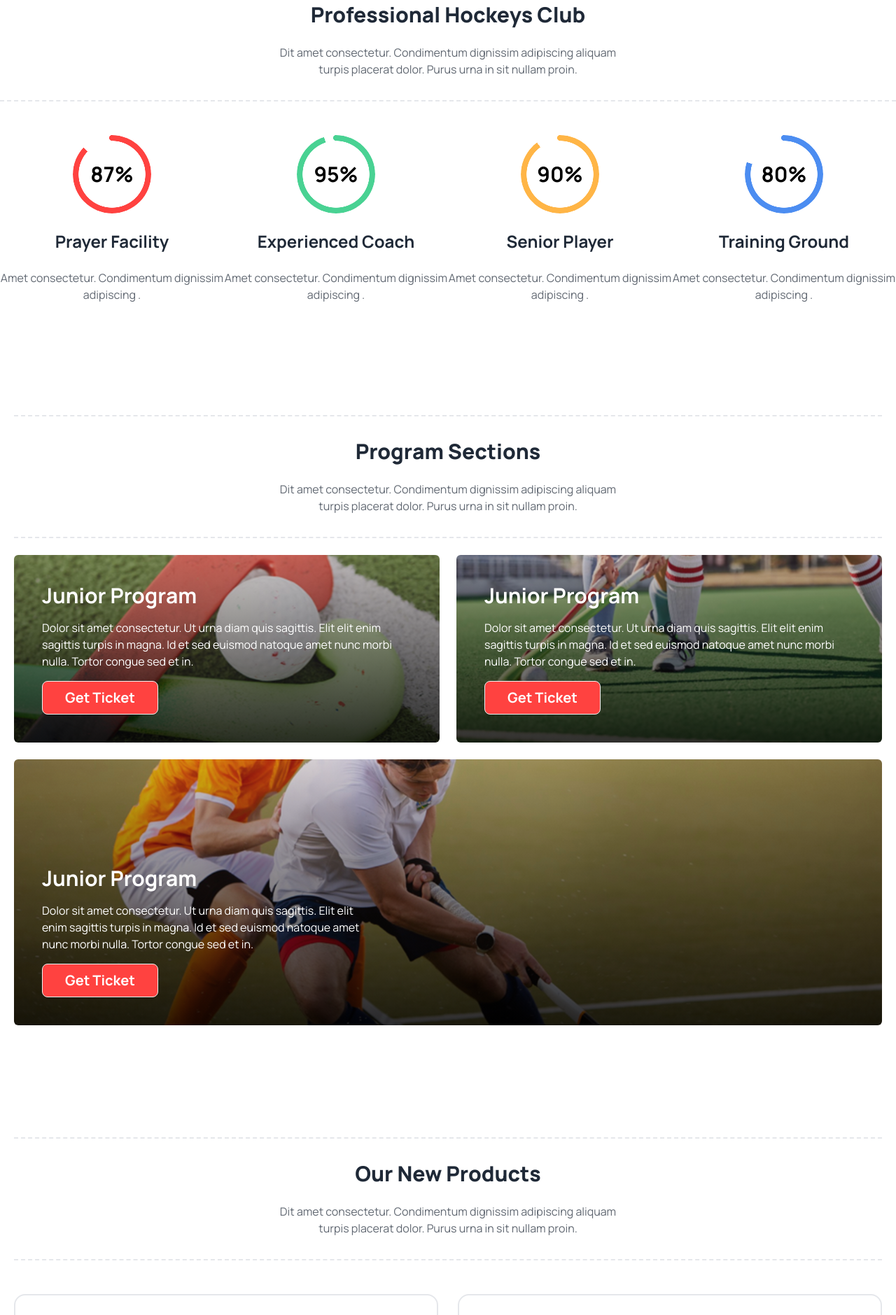
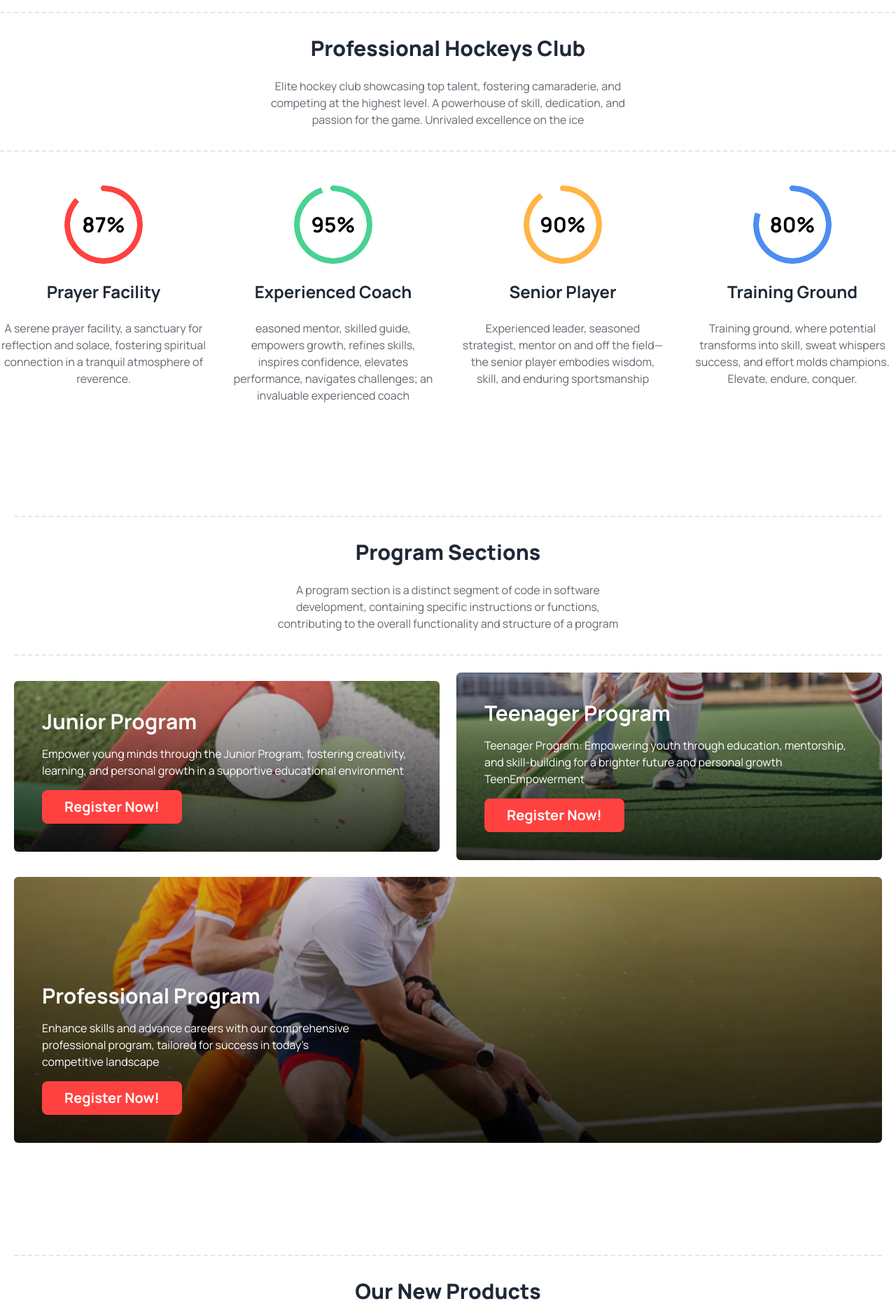
Before and after one commit to Mahedihasanimam/Hockey, a plain HTML site: page index.html in a window 1280 px wide. Shown: the part 921-2800 px from the top of the page at 70% size. Drawn offline with nearby package versions, Linux system fonts and the light colour scheme.

Commit message:
all testing completed succesfully

```diff
--- a/index.html
+++ b/index.html
@@ -165,8 +165,7 @@
         <div class="bg-black text-white lg:w-5/12 w-full rounded-md p-6 space-y-4 ">
             <h3 class="text-2xl">Meet all the heroes from the field</h3>
             <p class="opacity-70">
-              Dit amet consectetur. Condimentum dignissim adipiscing aliquam
-              turpis placerat dolor. Purus urna in sit nullam proin.
+              Embark on a journey to meet extraordinary heroes from various fields, each contributing their unique skills and passion to make a positive impact on the world. Inspire and be inspired!
             </p>
           </div>
        </div>
@@ -180,34 +179,34 @@
                 <div class="lg:w-[40%] w-full mx-auto text-center space-y-6">
                     <h1 class="lg:text-3xl text-2xl font-extrabold">Professional Hockeys Club</h1>
                     <p class="opacity-70">
-                        Dit amet consectetur. Condimentum dignissim adipiscing aliquam turpis placerat dolor. Purus urna in sit nullam proin.
+                      Elite hockey club showcasing top talent, fostering camaraderie, and competing at the highest level. A powerhouse of skill, dedication, and passion for the game. Unrivaled excellence on the ice
                     </p>
                 </div>
             </div>
             <!-- gloval use  -->
-            <div class="grid lg:grid-cols-4 md:grid-cols-2 grid-cols-1 lg:my-12 my-4">
+            <div class="grid lg:grid-cols-4 md:grid-cols-2 grid-cols-1 lg:my-12 my-4 gap-8">
                 <div class="text-center space-y-6 lg:my-0 my-12">
                     <div class="radial-progress text-[#FF4240] after:hidden  p-4" style="--value:87;" role="progressbar"><span class="text-black font-bold text-3xl ">87%</span></div>
                     <h3 class="text-2xl font-bold">Prayer Facility</h3>
-                    <p class="opacity-70">Amet consectetur. Condimentum dignissim adipiscing .</p>
+                    <p class="opacity-70">A serene prayer facility, a sanctuary for reflection and solace, fostering spiritual connection in a tranquil atmosphere of reverence.</p>
 
                 </div>
                 <div class="text-center space-y-6 lg:my-0 my-12">
                     <div class="radial-progress text-[#49D293] p-4 after:hidden " style="--value:95;" role="progressbar"><span class="text-black font-bold text-3xl">95%</span></div>
                     <h3 class="text-2xl font-bold">Experienced Coach</h3>
-                    <p class="opacity-70">Amet consectetur. Condimentum dignissim adipiscing .</p>
+                    <p class="opacity-70">easoned mentor, skilled guide, empowers growth, refines skills, inspires confidence, elevates performance, navigates challenges; an invaluable experienced coach</p>
 
                 </div>
                 <div class="text-center space-y-6 lg:my-0 my-12">
                     <div class="radial-progress text-[#FFB546] p-4 after:hidden " style="--value:90;" role="progressbar"><span class="text-black font-bold text-3xl">90%</span></div>
                     <h3 class="text-2xl font-bold">Senior Player</h3>
-                    <p class="opacity-70">Amet consectetur. Condimentum dignissim adipiscing .</p>
+                    <p class="opacity-70">Experienced leader, seasoned strategist, mentor on and off the field— the senior player embodies wisdom, skill, and enduring sportsmanship</p>
 
                 </div>
                 <div class="text-center space-y-6 lg:my-0 my-12 ">
                     <div class="radial-progress text-[#4C8DF1] p-4 after:hidden" style="--value:80;" role="progressbar"><span class="text-black font-bold text-3xl">80%</span></div>
                     <h3 class="text-2xl font-bold">Training Ground</h3>
-                    <p class="opacity-70">Amet consectetur. Condimentum dignissim adipiscing .</p>
+                    <p class="opacity-70">Training ground, where potential transforms into skill, sweat whispers success, and effort molds champions. Elevate, endure, conquer.</p>
 
                 </div>
 
@@ -220,37 +219,34 @@
                 <div class="lg:w-[40%] w-full mx-auto text-center space-y-6">
                     <h1 class="lg:text-3xl text-2xl font-extrabold">Program Sections</h1>
                     <p class="opacity-70">
-                        Dit amet consectetur. Condimentum dignissim adipiscing aliquam turpis placerat dolor. Purus urna in sit nullam proin.
+                      A program section is a distinct segment of code in software development, containing specific instructions or functions, contributing to the overall functionality and structure of a program
                     </p>
                 </div>
             </div>
             <div class="grid lg:grid-cols-2 grid-cols-1 justify-center items-center gap-6 text-white" >
                 <div class="col-span-1 mx-auto divebg bg-no-repeat bg-center  p-10 mb-6 space-y-4 rounded-md">
                    <h3  class="text-3xl font-bold">Junior Program</h3>
-                   <p>Dolor sit amet consectetur. Ut urna diam quis sagittis. Elit elit
-                    enim sagittis turpis in magna. Id et sed euismod natoque amet nunc morbi nulla. Tortor congue sed et in.</p>
+                   <p>Empower young minds through the Junior Program, fostering creativity, learning, and personal growth in a supportive educational environment</p>
                    <a
-                class="btn bg-my-primary hover:bg-my-primary text-white text-xl font-bold lg:px-8 px-2 py-2"
-                >Get Ticket</a>
+                class="btn bg-my-primary hover:bg-my-primary text-white text-xl font-bold lg:px-8 px-2 py-2 border-none"
+                >Register Now!</a>
                 </div>
                 <div class="col-span-1 mx-auto divebg1 bg-no-repeat  bg-center   p-10 mb-6 space-y-4 rounded-md ">
-                    <h3  class="text-3xl font-bold">Junior Program</h3>
-                   <p>Dolor sit amet consectetur. Ut urna diam quis sagittis. Elit elit
-                    enim sagittis turpis in magna. Id et sed euismod natoque amet nunc morbi nulla. Tortor congue sed et in.</p>
+                    <h3  class="text-3xl font-bold">Teenager Program</h3>
+                   <p>Teenager Program: Empowering youth through education, mentorship, and skill-building for a brighter future and personal growth TeenEmpowerment</p>
                    <a
-                class="btn bg-my-primary hover:bg-my-primary text-white text-xl font-bold lg:px-8 px-2 py-2"
-                >Get Ticket</a>
+                class="btn bg-my-primary hover:bg-my-primary text-white text-xl font-bold lg:px-8 px-2 py-2 border-none"
+                >Register Now!</a>
                 </div>
                 </div>
                 <div class=" col-span-2 mx-auto divebg3 bg-no-repeat bg-center p-10 text-white  rounded-md">
                    <div class="flex items-end md:h-[300px]">
                     <div class="lg:w-2/5 w-full space-y-4">
-                        <h3 class="text-3xl font-bold">Junior Program</h3>
-                        <p>Dolor sit amet consectetur. Ut urna diam quis sagittis. Elit elit
-                         enim sagittis turpis in magna. Id et sed euismod natoque amet nunc morbi nulla. Tortor congue sed et in.</p>
+                        <h3 class="text-3xl font-bold">Professional Program</h3>
+                        <p>Enhance skills and advance careers with our comprehensive professional program, tailored for success in today's competitive landscape</p>
                         <a
-                     class="btn bg-my-primary hover:bg-my-primary text-white text-xl font-bold lg:px-8 px-2 py-2"
-                     >Get Ticket</a>
+                     class="btn bg-my-primary hover:bg-my-primary text-white text-xl font-bold lg:px-8 px-2 py-2 border-none"
+                     >Register Now!</a>
                        </div>
                    </div>
                  </div>
@@ -264,10 +260,9 @@
                 <div class="lg:w-[40%] w-full mx-auto text-center space-y-6">
                     <h1 class="lg:text-3xl text-2xl font-extrabold">Our New Products</h1>
                     <p class="opacity-70">
-                        Dit amet consectetur. Condimentum dignissim adipiscing aliquam turpis placerat dolor. Purus urna in sit nullam proin.
+                      Explore our latest innovations! Introducing cutting-edge products that redefine excellence. Elevate your experience with unparalleled quality, functionality, and style. Discover a new era of possibilities.
                     </p>
                 </div>
-
             </div>
             <!-- gloval use  -->
             <div class="grid grid-cols-1 lg:grid-cols-2 gap-7 my-12">
@@ -291,8 +286,8 @@
                                 <h3 class="text-lg font-medium opacity-70"> 5.0</h3>
                             </div>
                         </div>
-                        <h2 class=" lg:text-xl text-sm font-extrabold text-nowrap ">World Cup Flags Football</h2>
-                        <p class="opacity-70">Dolor sit amet consectetur. Ut urna diam quis sagittis. </p>
+                        <h2 class=" lg:text-xl text-sm font-extrabold text-nowrap ">Awesome Men Jacket </h2>
+                        <p class="opacity-70">Stylish men's jacket, blending fashion and warmth for versatile elegance</p>
                       <div class="lg:flex flex-row space-y-3 items-center justify-between">
                       <h2 class=" text-lg font-extrabold text-my-primary ">Price - $22.00</h2>
                       <div class="flex items-center gap-4">
@@ -315,18 +310,18 @@
                             </div>
                             <div class="flex gap-2  items-center">
                                 <i class="fa-regular fa-eye lg:text-2xl text-lg opacity-70"></i>
-                                <h3 class="text-lg font-medium opacity-70"> 5.0</h3>
+                                <h3 class="text-lg font-medium opacity-70"> 10.32</h3>
 
                             </div>
                             <div class="flex gap-2  items-center">
                                 <i class="fa-regular fa-heart text-2xl opacity-70 "></i>
-                                <h3 class="text-lg font-medium opacity-70"> 5.0</h3>
+                                <h3 class="text-lg font-medium opacity-70"> 9.0</h3>
                             </div>
                         </div>
                         <h2 class=" lg:text-xl text-sm font-extrabold  text-nowrap">World Cup Flags Football</h2>
-                        <p class="opacity-70">Dolor sit amet consectetur. Ut urna diam quis sagittis. </p>
+                        <p class="opacity-70">Global excitement, diverse flags unite in World Cup football fever </p>
                       <div class="lg:flex flex-row space-y-3 items-center justify-between">
-                      <h2 class=" text-lg font-extrabold text-my-primary">Price - $22.00</h2>
+                      <h2 class=" text-lg font-extrabold text-my-primary">Price - $30.00</h2>
                       <div class="flex items-center gap-4">
                         <i class="fa-solid fa-cart-shopping text-2xl opacity-70"></i>
                         <h3 class="text-lg font-semibold opacity-70">Delivery Fee : Free</h3>
@@ -347,18 +342,18 @@
                             </div>
                             <div class="flex gap-2  items-center">
                                 <i class="fa-regular fa-eye lg:text-2xl text-lg opacity-70"></i>
-                                <h3 class="text-lg font-medium opacity-70"> 5.0</h3>
+                                <h3 class="text-lg font-medium opacity-70"> 2.0</h3>
 
                             </div>
                             <div class="flex gap-2  items-center">
                                 <i class="fa-regular fa-heart lg:text-2xl text-lg opacity-70 "></i>
-                                <h3 class="text-lg font-medium opacity-70"> 5.0</h3>
+                                <h3 class="text-lg font-medium opacity-70"> 1.0</h3>
                             </div>
                         </div>
-                        <h2 class=" lg:text-xl text-sm  font-extrabold text-nowrap">World Cup Flags Football</h2>
-                        <p class="opacity-70">Dolor sit amet consectetur. Ut urna diam quis sagittis. </p>
+                        <h2 class=" lg:text-xl text-sm  font-extrabold text-nowrap">Strong Helmet</h2>
+                        <p class="opacity-70">Robust helmet ensures ultimate head protection in extreme conditions</p>
                       <div class="lg:flex flex-row space-y-3 items-center justify-between">
-                      <h2 class=" text-lg font-extrabold text-my-primary">Price - $22.00</h2>
+                      <h2 class=" text-lg font-extrabold text-my-primary">Price - $12.00</h2>
                       <div class="flex items-center gap-4">
                         <i class="fa-solid fa-cart-shopping text-2xl opacity-70"></i>
                         <h3 class="text-lg font-semibold opacity-70">Delivery Fee : Free</h3>
@@ -384,13 +379,13 @@
                             </div>
                             <div class="flex gap-2  items-center">
                                 <i class="fa-regular fa-heart lg:text-2xl text-lg  opacity-70 "></i>
-                                <h3 class="text-lg font-medium opacity-70"> 5.0</h3>
+                                <h3 class="text-lg font-medium opacity-70"> 4.0</h3>
                             </div>
                         </div>
-                        <h2 class=" lg:text-xl text-sm font-extrabold text-nowrap">World Cup Flags Football</h2>
-                        <p class="opacity-70">Dolor sit amet consectetur. Ut urna diam quis sagittis. </p>
+                        <h2 class=" lg:text-xl text-sm font-extrabold text-nowrap">World Cup Flags Jersey</h2>
+                        <p class="opacity-70">Diverse nations unite on World Cup flags-adorned jerseys in competition</p>
                       <div class="lg:flex flex-row space-y-3 items-center justify-between">
-                      <h2 class=" text-lg font-extrabold text-my-primary">Price - $22.00</h2>
+                      <h2 class=" text-lg font-extrabold text-my-primary">Price - $7.00</h2>
                       <div class="flex items-center gap-4">
                         <i class="fa-solid fa-cart-shopping text-2xl opacity-70"></i>
                         <h3 class="text-lg font-semibold opacity-70">Delivery Fee : Free</h3>
@@ -412,18 +407,18 @@
                             </div>
                             <div class="flex gap-2  items-center">
                                 <i class="fa-regular fa-eye lg:text-2xl text-lg opacity-70"></i>
-                                <h3 class="text-lg font-medium opacity-70"> 5.0</h3>
+                                <h3 class="text-lg font-medium opacity-70"> 18k.0</h3>
 
                             </div>
                             <div class="flex gap-2  items-center">
                                 <i class="fa-regular fa-heart lg:text-2xl text-lg opacity-70 "></i>
-                                <h3 class="text-lg font-medium opacity-70"> 5.0</h3>
+                                <h3 class="text-lg font-medium opacity-70"> 5k.0</h3>
                             </div>
                         </div>
-                        <h2 class=" lg:text-xl text-sm  font-extrabold text-nowrap">World Cup Flags Football</h2>
-                        <p class="opacity-70">Dolor sit amet consectetur. Ut urna diam quis sagittis. </p>
+                        <h2 class=" lg:text-xl text-sm  font-extrabold text-nowrap">Cricket helmet</h2>
+                        <p class="opacity-70">Protective headgear for cricket players, ensuring safety during gameplay </p>
                       <div class="lg:flex flex-row space-y-3 items-center justify-between">
-                      <h2 class=" text-lg font-extrabold text-my-primary">Price - $22.00</h2>
+                      <h2 class=" text-lg font-extrabold text-my-primary">Price - $100.00</h2>
                       <div class="flex items-center gap-4">
                         <i class="fa-solid fa-cart-shopping text-2xl opacity-70"></i>
                         <h3 class="text-lg font-semibold opacity-70">Delivery Fee : Free</h3>
@@ -444,16 +439,16 @@
                             </div>
                             <div class="flex gap-2  items-center">
                                 <i class="fa-regular fa-eye lg:text-2xl text-lg opacity-70"></i>
-                                <h3 class="text-lg font-medium opacity-70"> 5.0</h3>
+                                <h3 class="text-lg font-medium opacity-70"> 7k.0</h3>
 
                             </div>
                             <div class="flex gap-2  items-center">
                                 <i class="fa-regular fa-heart lg:text-2xl text-lg opacity-70 "></i>
-                                <h3 class="text-lg font-medium opacity-70"> 5.0</h3>
+                                <h3 class="text-lg font-medium opacity-70"> 2k.0</h3>
                             </div>
                         </div>
                         <h2 class=" lg:text-xl text-sm font-extrabold text-nowrap">World Cup Flags Football</h2>
-                        <p class="opacity-70">Dolor sit amet consectetur. Ut urna diam quis sagittis. </p>
+                        <p class="opacity-70">Global excitement, diverse flags unite in World Cup football fever</p>
                       <div class="lg:flex flex-row space-y-3 items-center justify-between">
                       <h2 class=" text-lg font-extrabold text-my-primary">Price - $22.00</h2>
                       <div class="flex items-center gap-4">
@@ -474,7 +469,7 @@
             <div class="lg:w-[40%] w-full mx-auto text-center space-y-6">
                 <h1 class="lg:text-3xl text-2xl font-extrabold">Clients Question</h1>
                 <p class="opacity-70 ">
-                    Dit amet consectetur. Condimentum dignissim adipiscing aliquam turpis placerat dolor. Purus urna in sit nullam proin.
+                  Clients question to understand and make informed decisions. Addressing concerns and providing clear, concise answers builds trust and strengthens client relationships in various professional settings
                 </p>
             </div>
         </div>
@@ -490,7 +485,7 @@
                 Our Equipment
               </div>
               <div class="collapse-content py-6">
-                <p>Dolor sit amet consectetur. Ut urna diam quis sagittis. Elit elit enim sagittis turpis in magna.</p>
+                <p>Our equipment is cutting-edge, reliable, and designed for peak performance. From advanced technology to durable tools, we provide the tools you need to excel in any endeavor</p>
               </div>
             </div>
             <div class="collapse collapse-plus border-t-2 rounded-sm border-gray-200">
@@ -499,7 +494,7 @@
                 Hockey Training
               </div>
               <div class="collapse-content">
-                <p>Dolor sit amet consectetur. Ut urna diam quis sagittis. Elit elit enim sagittis turpis in magna.</p>
+                <p>Hockey training focuses on enhancing skills like stickhandling, shooting, and agility. Off-ice conditioning, drills, and teamwork are crucial for players to excel on the ice</p>
               </div>
             </div>
             <div class="collapse collapse-plus border-t-2 rounded-sm border-gray-200">
@@ -508,7 +503,7 @@
                 Private Lessons
               </div>
               <div class="collapse-content">
-                <p>Dolor sit amet consectetur. Ut urna diam quis sagittis. Elit elit enim sagittis turpis in magna.</p>
+                <p>Private lessons offer personalized guidance, fostering focused learning. Tailored instruction enhances skills and accelerates progress, creating a unique educational experience that caters to individual needs and goals</p>
               </div>
             </div>
             <div class="collapse collapse-plus border-t-2 rounded-sm border-gray-200">
@@ -517,7 +512,7 @@
                 Ski Touring
               </div>
               <div class="collapse-content">
-                <p>Dolor sit amet consectetur. Ut urna diam quis sagittis. Elit elit enim sagittis turpis in magna.</p>
+                <p>Ski touring combines the thrill of downhill skiing with the adventure of backcountry exploration. Skiers ascend snowy landscapes, then descend untouched slopes for a unique and exhilarating winter experience</p>
               </div>
             </div>
             <div class="collapse collapse-plus border-t-2 rounded-sm border-gray-200">
@@ -526,7 +521,7 @@
                 Booking
               </div>
               <div class="collapse-content">
-                <p>Dolor sit amet consectetur. Ut urna diam quis sagittis. Elit elit enim sagittis turpis in magna.</p>
+                <p>Booking simplifies reservations, securing services or accommodations effortlessly. From flights to hotels, it streamlines the process, ensuring convenience and efficiency in planning your next adventure or event</p>
               </div>
             </div>
             <div class="collapse collapse-plus border-t-2 rounded-sm border-gray-200">
@@ -535,7 +530,7 @@
                 Pricings
               </div>
               <div class="collapse-content">
-                <p>Dolor sit amet consectetur. Ut urna diam quis sagittis. Elit elit enim sagittis turpis in magna.</p>
+                <p>Pricing plays a pivotal role in business success, influencing consumer decisions and market competitiveness. Strategic pricing aligns value with cost, driving profitability and sustainable growth.</p>
               </div>
             </div>
           </div>
@@ -548,7 +543,7 @@
                 <div class="lg:w-[40%] w-full mx-auto text-center space-y-6">
                     <h1 class="lg:text-3xl text-2xl font-extrabold">Get In Touch</h1>
                     <p class="opacity-70">
-                        Dit amet consectetur. Condimentum dignissim adipiscing aliquam turpis placerat dolor. Purus urna in sit nullam proin.
+                      Connect with us! Reach out through our 'Get In Touch' feature for prompt assistance. Your inquiries matter, and we're here to help. Let's start a conversation today
                     </p>
                 </div>
             </div>
@@ -559,12 +554,12 @@
                 <div class="lg:w-full w-auto  mx-auto p-8 bg-[#BCED6D1A] rounded-md">
                   <img class="pb-6" src="Images/call.png" alt="imge">
                   <p class="opacity-70">Phone Number :</p>
-                  <h3 class="text-lg font-bold">(+62) 123-321-543</h3>
+                  <h3 class="text-lg font-bold">(+008) 186-065-0703</h3>
                 </div>
                 <div class="lg:w-full w-auto mx-auto  p-8 bg-[#FDDD5F1A] rounded-md">
                   <img class="pb-6" src="Images/chat.png" alt="imge">
                   <p class="opacity-70">Email:</p>
-                  <h3 class="text-lg font-bold text-wrap">hockeys@support.com</h3>
+                  <h3 class="text-lg font-bold text-wrap">hockey@ gmail.com</h3>
                 </div>
                 <div class="lg:w-full w-auto mx-auto  h-auto p-8 bg-[#629CF31A] rounded-md">
                   <img class="pb-6" src="Images/map.png" alt="imge">
@@ -619,8 +614,6 @@
           </div>
 
         </section>
-
-
     </main>
     <footer class=" py-24 bg-[#131318]  text-base-content">
  <section class="footer container mx-auto p-10 ">
```
